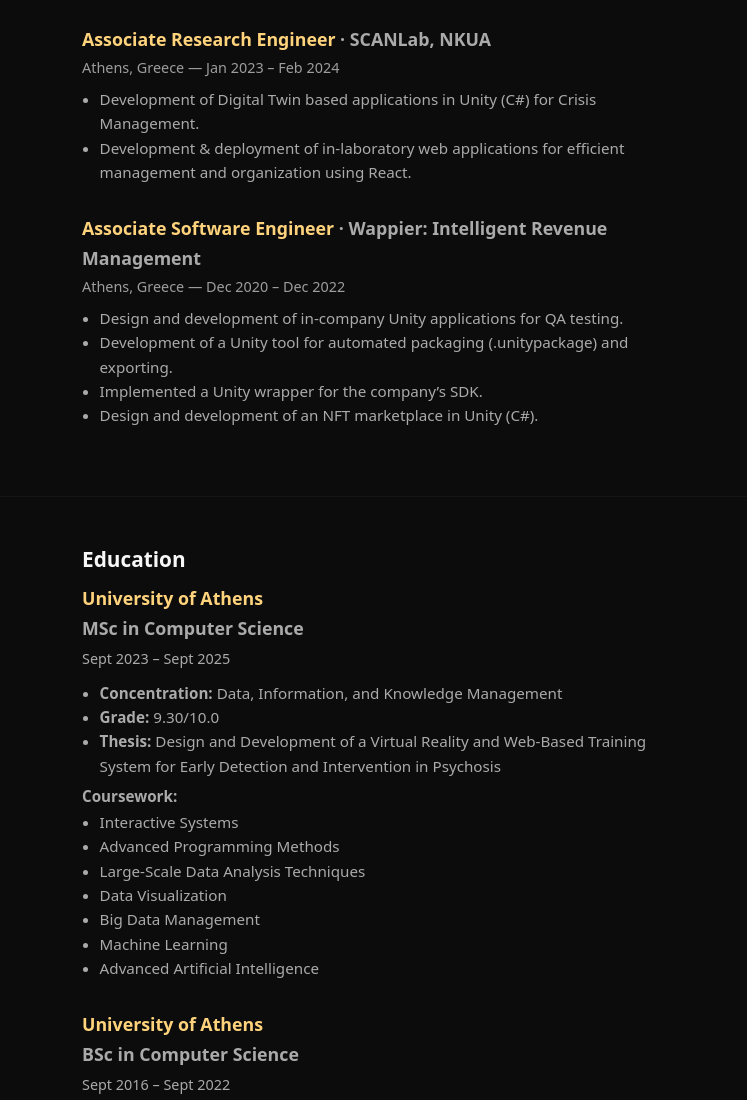
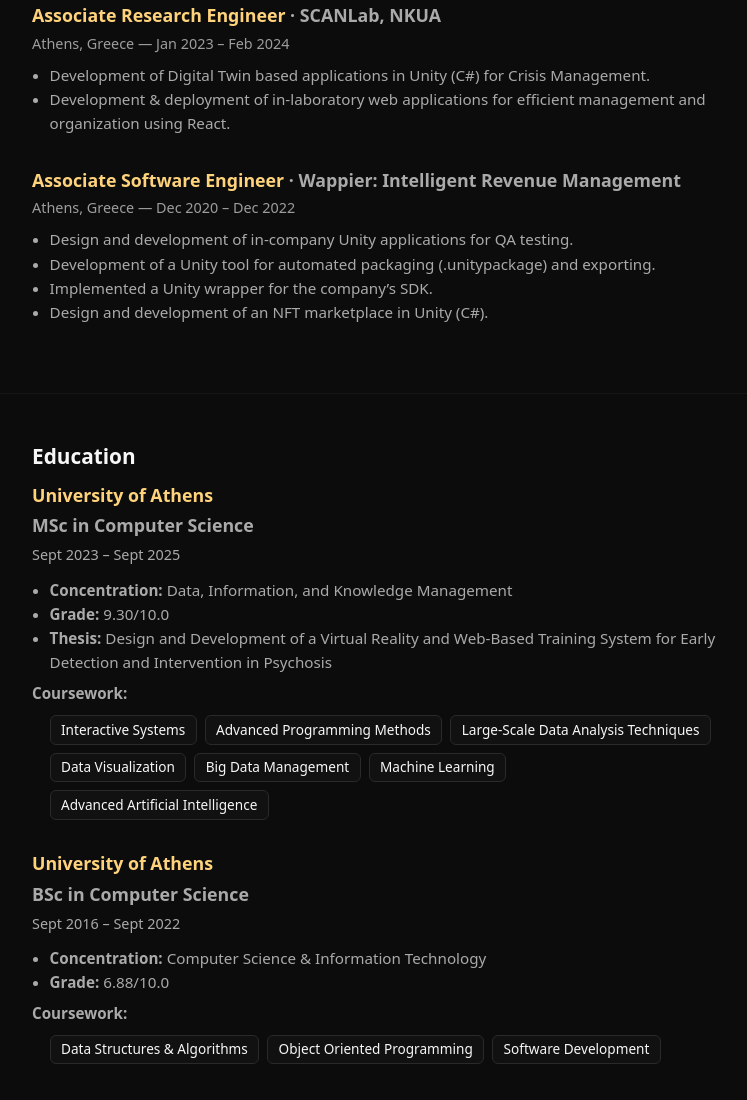
Before and after one commit to kostantinostheo/ktheofilis.dev, a plain HTML site: page index.html in a window 1280 px wide. Shown: the part 1004-2104 px from the top of the page, without its empty margins (262-1009 px from the left). Drawn offline with Linux system fonts and the light colour scheme.

Commit message:
adding urls on responsibilities. add tags on coursework

```diff
--- a/data/experience.json
+++ b/data/experience.json
@@ -5,7 +5,10 @@
       "location": "Athens, Greece",
       "period": "Nov 2025 – Feb 2026",
       "responsibilities": [
-        "Produce technical reports for consulting projects, delivering clear analyses and actionable insights."
+        {
+          "description": "Produce technical reports for consulting projects, delivering clear analyses and actionable insights.",
+          "url": ""
+        }
       ]
     },
     {
@@ -14,10 +17,19 @@
       "location": "Athens, Greece",
       "period": "Feb 2024 – Present",
       "responsibilities": [
-        "Build XR (AR/VR/MR) applications in Unity (C#) for visualizing and interacting with EO data.",
-        "Create Mixed Reality simulations in Unity (C#) for operational scenarios, safety procedures, and emergency response.",
-        "Prepare project proposals for major funding programs (e.g., HORIZON), including technical concepts and implementation plans."
-      ]
+      {
+        "description": "Build XR (AR/VR/MR) applications in Unity (C#) for visualizing and interacting with EO data.",
+        "url": "https://drive.google.com/file/d/1lQTJoXszqgENfm_CkGD7Bw5XlhAaGBM-/view?usp=sharing"
+      },
+      {
+        "description": "Create Mixed Reality simulations in Unity (C#) for operational scenarios, safety procedures, and emergency response.",
+        "url": "https://drive.google.com/file/d/1K9slyt3MQM4VXjF3o0V11lnYsPjSY2_R/view?usp=sharing"
+      },
+      {
+        "description": "Prepare project proposals for major funding programs (e.g., HORIZON), including technical concepts and implementation plans.",
+        "url": ""
+      }
+  ]
     },
     {
       "role": "Associate Research Engineer",
@@ -25,8 +37,14 @@
       "location": "Athens, Greece",
       "period": "Jan 2023 – Feb 2024",
       "responsibilities": [
-        "Development of Digital Twin based applications in Unity (C#) for Crisis Management.",
-        "Development & deployment of in-laboratory web applications for efficient management and organization using React."
+        {
+          "description": "Development of Digital Twin based applications in Unity (C#) for Crisis Management.",
+          "url": ""
+        },
+        {
+          "description": "Development & deployment of in-laboratory web applications for efficient management and organization using React.",
+          "url": ""
+        }
       ]
     },
     {
@@ -34,11 +52,23 @@
       "company": "Wappier: Intelligent Revenue Management",
       "location": "Athens, Greece",
       "period": "Dec 2020 – Dec 2022",
-      "responsibilities": [
-        "Design and development of in-company Unity applications for QA testing.",
-        "Development of a Unity tool for automated packaging (.unitypackage) and exporting.",
-        "Implemented a Unity wrapper for the company’s SDK.",
-        "Design and development of an NFT marketplace in Unity (C#)."
+      "responsibilities":[
+        {
+          "description": "Design and development of in-company Unity applications for QA testing.",
+          "url": ""
+        },
+        {
+          "description": "Development of a Unity tool for automated packaging (.unitypackage) and exporting.",
+          "url": ""
+        },
+        {
+          "description": "Implemented a Unity wrapper for the company’s SDK.",
+          "url": ""
+        },
+        {
+          "description": "Design and development of an NFT marketplace in Unity (C#).",
+          "url": ""
+        }
       ]
     }
   ]
--- a/index.html
+++ b/index.html
@@ -6,10 +6,15 @@
   <meta name="viewport" content="width=device-width, initial-scale=1" />
 
   <!-- Font Awesome -->
-  <link rel="stylesheet" href="https://cdnjs.cloudflare.com/ajax/libs/font-awesome/4.7.0/css/font-awesome.min.css">
-
+  <link
+  rel="stylesheet"
+  href="https://cdnjs.cloudflare.com/ajax/libs/font-awesome/4.7.0/css/font-awesome.min.css"
+  crossorigin="anonymous"
+  referrerpolicy="no-referrer"
+/>
   <!-- External CSS -->
   <link rel="stylesheet" href="styles.css" />
+
 </head>
 
 <body>
--- a/scripts/render.js
+++ b/scripts/render.js
@@ -20,28 +20,57 @@
       wrapper.className = "experience-item";
       wrapper.style.marginBottom = "1.8rem";
 
-      // Build responsibilities list (if any)
-      const responsibilities = Array.isArray(job.responsibilities)
-        ? job.responsibilities.map(item => `<li>${item}</li>`).join("")
-        : "";
+      let responsibilitiesHTML = "";
+      let externalUrl = null;
+
+      if (Array.isArray(job.responsibilities)) {
+        responsibilitiesHTML = job.responsibilities
+          .map(item => {
+            if (item?.description) {
+              if (item?.url) {
+              return `
+                <a href="${item.url}" class="experience-external-link" target="_blank" rel="noopener noreferrer">
+                  <li>${item.description}</li>
+                </a>
+              `;
+            } else {
+              return `
+                <li class="experience-no-description">${item.description}</li>
+              `;
+            }
+          }})
+          .join("");
+
+      }
 
       wrapper.innerHTML = `
         <h3 class="experience-role">
           <span class="in-section-title">${job.role}</span>
           <span class="experience-company"> · ${job.company}</span>
         </h3>
+
         <p class="experience-meta">
           ${job.location} — ${job.period}
         </p>
-        ${responsibilities
-          ? `<ul class="experience-list">${responsibilities}</ul>`
-          : ""
+
+        ${
+          responsibilitiesHTML
+            ? `
+              <div class="experience-list-wrapper">
+                <ul class="experience-list">
+                  ${responsibilitiesHTML}
+                </ul>
+              </div>
+            `
+            : ""
         }
       `;
 
       container.appendChild(wrapper);
     });
   }
+
+
 
   function renderEducation(data) {
     const container = document.getElementById("education-list");
@@ -55,9 +84,14 @@
       wrapper.style.marginBottom = "1.8rem";
 
       // Format coursework list
-      const courseworkList = item.details.coursework
-        ? item.details.coursework.map(c => `<li>${c}</li>`).join("")
-        : "";
+      const courseworkList = item.details.coursework?.length
+      ? `
+        <ul class="coursework-tags">
+          ${item.details.coursework.map(c => `<li class="tag">${c}</li>`).join("")}
+        </ul>
+      `
+      : "";
+
 
       wrapper.innerHTML = `
         <h3 class="education-degree">
--- a/styles.css
+++ b/styles.css
@@ -217,7 +217,7 @@
   }
 
   .section-inner {
-    max-width: 640px;
+    max-width: 740px;
   }
 
   .section-title {
@@ -241,10 +241,46 @@
     margin: 0.1rem 0 0.4rem;
   }
 
+  .experience-list-wrapper {
+    display: block;
+    align-items: flex-start;
+    gap: 0.5rem;
+  }
+
   .experience-list {
     margin-left: 1.1rem;
     margin-top: 0.4rem;
     line-height: 1.6;
+    width: 100%;
+  }
+
+
+  .experience-list-line {
+    display: block;
+    gap: 0.5rem;
+  }
+
+  .experience-external-link {
+    margin-top: 0.25rem;
+    color:rgba(196, 188, 172, 0.745);
+    font-style: italic;
+  }
+  .experience-external-link:hover {
+    margin-top: 0.25rem;
+    color: var(--accent);
+    text-decoration: none;
+  }
+
+  .experience-external-link i {
+    font-size: 0.85rem;
+    opacity: 0.7;
+    transition: opacity 0.2s ease, transform 0.2s ease;
+  }
+
+  .experience-external-link:hover i {
+    opacity: 1;
+    color: var(--accent);
+    transform: translate(1px, -1px);
   }
 
   .education-meta {
@@ -258,6 +294,27 @@
     margin-left: 1.1rem;
     line-height: 1.6;
   }
+  .coursework-tags {
+    display: flex;
+    flex-wrap: wrap;
+    gap: 0.5rem;
+    padding: 0;
+    margin: 0.5rem 0 0;
+    list-style: none;
+  }
+
+  .coursework-tags .tag {
+    background-color: var(--panel);        /* light neutral */
+    color: var(--text);                   /* slate text */
+    padding: 0.35rem 0.65rem;
+    border-radius: 0.375rem;          /* subtle rounding */
+    font-size: 0.85rem;
+    font-weight: 500;
+    line-height: 1.2;
+    border: 1px solid var(--border);        /* soft border */
+    white-space: nowrap;
+  }
+
 
 
 
```
Also changed, not shown: 1 other file.
